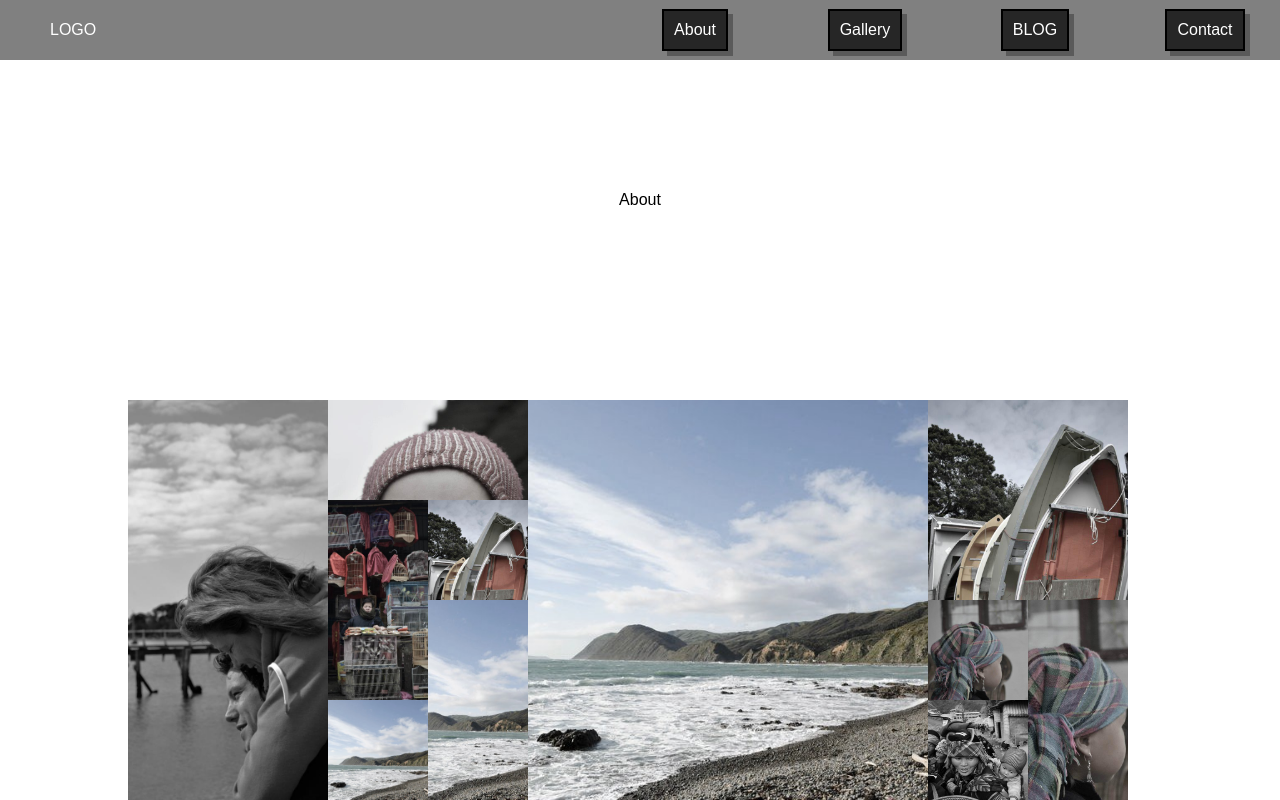
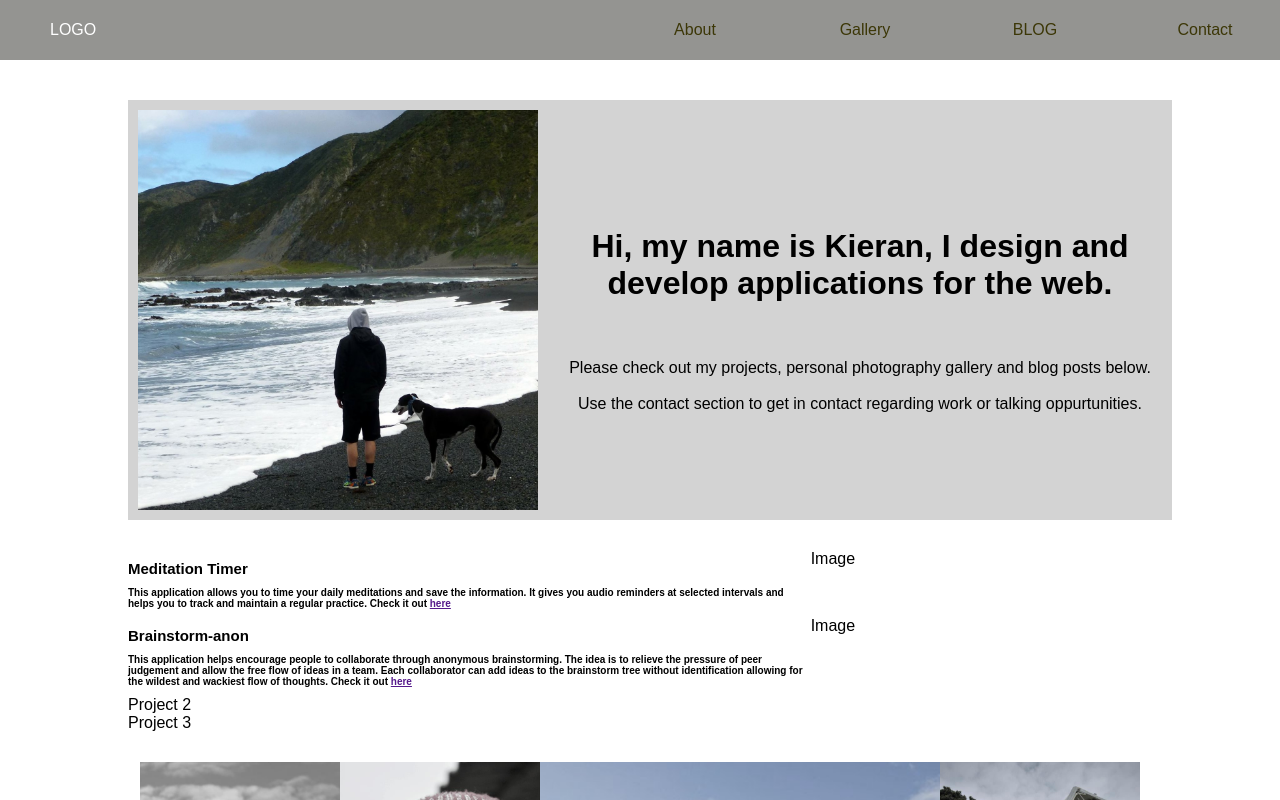
Before and after one commit to mcclymont-k/react-blog, a React (Create React App) app: page /#/ in a window 1280 px wide. Shown: the top 800 px of the page. Built offline with nearby package versions, Linux system fonts and the light colour scheme.

Commit message:
Added the about section + a photo. Changed some styling and updated the structure of the code in particular with regards to the about section.

```diff
--- a/src/App.css
+++ b/src/App.css
@@ -8,30 +8,34 @@
   align-items: center;
   justify-items: center;
   position: fixed;
-  background-color: grey;
+  background-color: #949491;
   color: white;
   z-index: 2;
+  top: 0;
 }
 
 .menuBarContainer .logo {
   justify-self: flex-start;
   padding-left: 50px;
-
 }
 
 
 .menuBarButton {
-  background-color: rgba(0, 0, 0, 0.7);
-  padding: 10px;
-  box-shadow: 5px 5px rgba(0,0,0, 0.3);
+  color: #3c3707;
+  transition: 0.5s;
+  padding: 3px 10px 3px 10px ;
+  user-select: none;
+}
+
+.menuBarButton:hover {
   color: white;
-  border: 2px solid black
+  transform-origin: center;
+  border: none;
 }
 
 .menuBarButton:hover {
   cursor: pointer;
 }
-
 
 .item {
   overflow: hidden;
@@ -93,6 +97,7 @@
   grid-template-columns: repeat(auto-fit, 100px);
   grid-auto-rows: 100px;
   grid-auto-flow: dense;
+  justify-content: center;
 }
 
 .mainOverlay {
@@ -139,12 +144,55 @@
 }
 
 .aboutContainer {
+  width: 80vw;
+  margin: auto;
+  margin-bottom: 30px;
+}
+
+.aboutTitle {
   display: grid;
+  grid-gap: 20px;
+  grid-template-columns: 400px 1fr;
   align-items: center;
   justify-content: center;
   min-height: 400px;
   width: 80vw;
   margin: auto;
+  margin-top: 100px;
+  margin-bottom: 30px;
+  min-width: 720px;
+  padding: 10px;
+  background-color: lightgrey;
+  transition: color 0.3s;
+}
+
+.aboutTitle:hover {
+  color: white;
+}
+
+.aboutText h1 {
+  font-size: 0.7fr;
+}
+
+.aboutText {
+  text-align: center;
+}
+
+.aboutImage {
+  width: 100%;
+}
+
+.projectContainer {
+  display: grid;
+  grid-template-columns: 1fr 0.5fr;
+}
+
+.projectContainer h1 {
+  font-size: 15px;
+}
+
+.projectContainer h2 {
+  font-size: 10px;
 }
 
 .blogContainer {
@@ -156,3 +204,10 @@
   width: 80vw;
   margin: auto;
 }
+
+.contactContainer {
+  width: 80vw;
+  margin:auto;
+  border: 1px solid black;
+  min-height: 500px;
+}
--- a/src/App.js
+++ b/src/App.js
@@ -10,9 +10,7 @@ class App extends Component {
   render() {
     return (
       <Router>
-        <div>
-          <Route exact path='/' component={Home}/>
-        </div>
+        <Route exact path='/' component={Home}/>
       </Router>
     );
   }
--- /dev/null
+++ b/src/Components/About.js
@@ -0,0 +1,46 @@
+import React, { Component } from 'react';
+
+class About extends Component {
+  render () {
+    return(
+      <div className='aboutContainer'>
+        <div className='aboutTitle'>
+          <img className='aboutImage' src={require("../Images/kieran.jpg" )} />
+          <div className='aboutText'>
+            <h1>Hi, my name is Kieran, I design and develop applications for the web.</h1><br/><br/>
+            Please check out my projects, personal photography gallery and blog posts
+            below.<br/><br/> Use the contact section to get in
+            contact regarding work or talking oppurtunities.
+          </div>
+        </div>
+        <div className='projectContainer'>
+          <div>
+            <h1>Meditation Timer</h1>
+            <h2>This application allows you to time your daily meditations and save the information.
+            It gives you audio reminders at selected intervals and helps you to track and maintain a regular practice.
+            Check it out <a href="">here</a>
+            </h2>
+          </div>
+          <div>
+            Image
+          </div>
+          <div>
+            <h1>Brainstorm-anon</h1>
+            <h2>This application helps encourage people to collaborate through anonymous brainstorming.
+            The idea is to relieve the pressure of peer judgement and allow the free flow of ideas in a team.
+            Each collaborator can add ideas to the brainstorm tree without identification allowing for the wildest
+             and wackiest flow of thoughts. Check it out <a href="">here</a>
+            </h2>
+          </div>
+          <div>
+            Image
+          </div>
+        </div>
+        <div>Project 2</div>
+        <div>Project 3</div>
+      </div>
+    )
+  }
+}
+
+export default About
--- a/src/Components/Gallery.js
+++ b/src/Components/Gallery.js
@@ -27,8 +27,6 @@ class Gallery extends Component {
 
   close() {
     let overlay = document.querySelector('.mainOverlay')
-    console.log(overlay)
-    console.log(overlay.classList)
     overlay.classList.remove('mainOverlayOpen')
   }
 
@@ -41,6 +39,7 @@ class Gallery extends Component {
         </div>
         <div className='galleryContainer' >
           {
+            // Checking that state has been updated before iterating through the images
             this.state.digits
             ? this.state.digits.map(([h, v]) =>
               <div className= {`item  h${h} v${v}`} onClick={this.handleClick}>
--- a/src/Components/Home.js
+++ b/src/Components/Home.js
@@ -2,6 +2,7 @@ import React, { Component } from 'react';
 import MenuBar from './MenuBar'
 import Gallery from './Gallery'
 import Blog from './Blog'
+import About from './About'
 
 class Home extends Component {
 
@@ -9,9 +10,12 @@ class Home extends Component {
     return(
       <div>
         <MenuBar />
-        <section className='aboutContainer'>About</section>
+        <About />
         <Gallery />
-        <Blog className='blogContainer' />
+        <Blog />
+        <div className='contactContainer'>
+          <h1>Contact details etc.....</h1>
+        </div>
       </div>
     )
   }
--- a/src/Components/MenuBar.js
+++ b/src/Components/MenuBar.js
@@ -25,7 +25,7 @@ class MenuBar extends Component {
         <div id='about' className='menuBarButton' onClick={this.smoothScroll}>About</div>
         <div id='gallery' className='menuBarButton' onClick={this.smoothScroll}>Gallery</div>
         <div id='blog' className='menuBarButton' onClick={this.smoothScroll}>BLOG</div>
-        <div className='menuBarButton'>Contact</div>
+        <div id='contact' className='menuBarButton' onClick={this.smoothScroll}>Contact</div>
       </div>
     )
   }
```
Also changed, not shown: src/Images/kieran.jpg (added).
